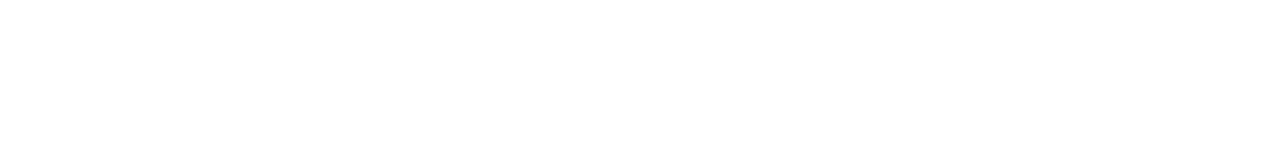
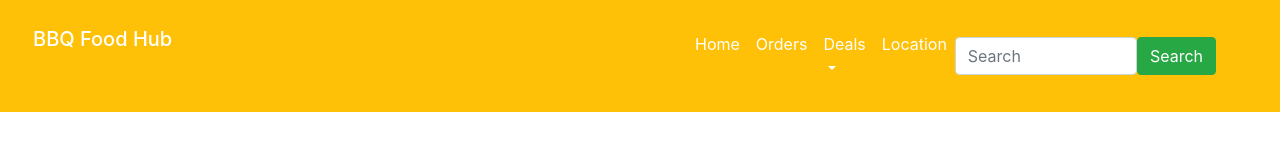
Before and after one commit to Akshaythazhepurayil/bbqfoods, a plain HTML site: page index.html in a window 1280 px wide. Drawn offline with nearby package versions, Linux system fonts and the light colour scheme.

Commit message:
header file added

```diff
--- a/index.html
+++ b/index.html
@@ -9,6 +9,51 @@
     <title>BBQ Food Hub</title>
 </head>
 <body>
+<header class="bg-warning">
+  <div class="row text-white">
+    <div class="col-md-6 p-3 pl-5 ">
+      <h2><a class=" navbar-brand text-white fw-bold" href="index.html"> BBQ Food Hub</a></h2>
+    </div>
+    <div class="col-md-6 p-3 pr-5">
+      <nav class="navbar navbar-expand-lg">
+        <div class="container-fluid">
+
+          <button class="navbar-toggler" type="button" data-bs-toggle="collapse" data-bs-target="#navbarSupportedContent" aria-controls="navbarSupportedContent" aria-expanded="false" aria-label="Toggle navigation">
+            <span class="navbar-toggler-icon"></span>
+          </button>
+          <div class="collapse navbar-collapse" id="navbarSupportedContent">
+            <ul class="navbar-nav me-auto mb-2 mb-lg-0">
+              <li class="nav-item">
+                <a class="nav-link active text-white" aria-current="page" href="#">Home</a>
+              </li>
+              <li class="nav-item">
+                <a class="nav-link text-white" href="#">Orders</a>
+              </li>
+              <li class="nav-item dropdown">
+                <a class="nav-link dropdown-toggle text-white" href="#" id="navbarDropdown" role="button" data-bs-toggle="dropdown" aria-expanded="false">
+                  Deals
+                </a>
+                <ul class="dropdown-menu">
+                  <li><a class="dropdown-item" href="#">Action</a></li>
+                  <li><a class="dropdown-item" href="#">Another action</a></li>
+                  <li><hr class="dropdown-divider"></li>
+                  <li><a class="dropdown-item" href="#">Something else here</a></li>
+                </ul>
+              </li>
+              <li class="nav-item">
+                <a class="nav-link">Location</a>
+              </li>
+            </ul>
+            <form class="d-flex" role="search">
+              <input class="form-control me-2" type="search" placeholder="Search" aria-label="Search">
+              <button class="btn btn-success" type="submit">Search</button>
+            </form>
+          </div>
+        </div>
+      </nav>
+    </div>
+  </div>
+</header>
 
 
 
@@ -18,5 +63,6 @@
     <script src="https://code.jquery.com/jquery-3.2.1.slim.min.js" integrity="sha384-KJ3o2DKtIkvYIK3UENzmM7KCkRr/rE9/Qpg6aAZGJwFDMVNA/GpGFF93hXpG5KkN" crossorigin="anonymous"></script>
     <script src="https://cdn.jsdelivr.net/npm/popper.js@1.12.9/dist/umd/popper.min.js" integrity="sha384-ApNbgh9B+Y1QKtv3Rn7W3mgPxhU9K/ScQsAP7hUibX39j7fakFPskvXusvfa0b4Q" crossorigin="anonymous"></script>
     <script src="https://cdn.jsdelivr.net/npm/bootstrap@4.0.0/dist/js/bootstrap.min.js" integrity="sha384-JZR6Spejh4U02d8jOt6vLEHfe/JQGiRRSQQxSfFWpi1MquVdAyjUar5+76PVCmYl" crossorigin="anonymous"></script>
+    <script src="./shop.js"></script>
 </body>
 </html>
```
Also changed, not shown: shop.js (added).
